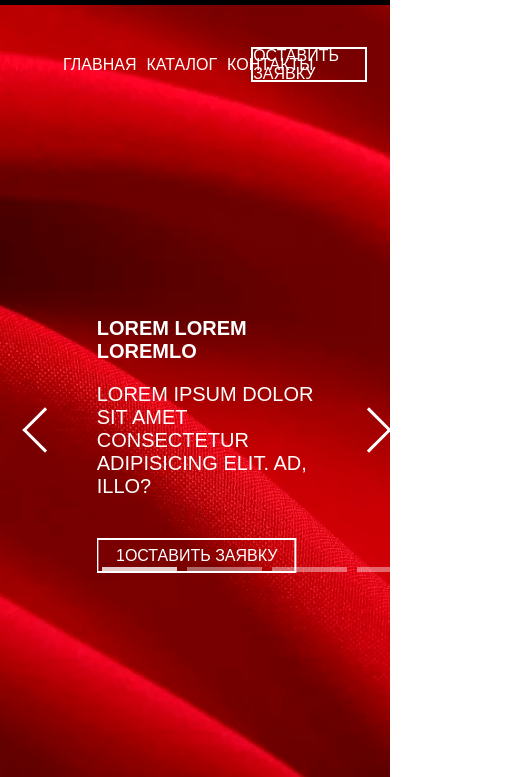
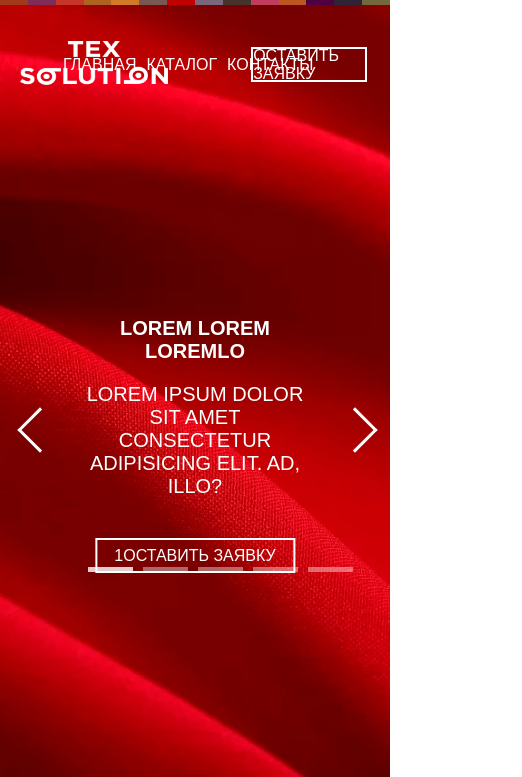
Before and after one commit to rzaevden/fabrics, a website: page src/index.html in a window 390 px wide. Shown: the top 777 px of the page, 522 px wide, since content can reach past the window. Drawn offline with nearby package versions, Linux system fonts and the light colour scheme; files that its build step writes are made by us from their sources; files whose address does not match are found by name.

Commit message:
Начало мобильной версии

```diff
--- a/src/index.html
+++ b/src/index.html
@@ -14,20 +14,20 @@
     <header class="header">
       <div class="multicolored__block">
         <ul class="multicolored__list">
-          <li class="multicolored__item"></li>
-          <li class="multicolored__item"></li>
-          <li class="multicolored__item"></li>
-          <li class="multicolored__item"></li>
-          <li class="multicolored__item"></li>
-          <li class="multicolored__item"></li>
-          <li class="multicolored__item"></li>
-          <li class="multicolored__item"></li>
-          <li class="multicolored__item"></li>
-          <li class="multicolored__item"></li>
-          <li class="multicolored__item"></li>
-          <li class="multicolored__item"></li>
-          <li class="multicolored__item"></li>
-          <li class="multicolored__item"></li>
+          <li class="multicolored__item multicolored__item_1"></li>
+          <li class="multicolored__item multicolored__item_2"></li>
+          <li class="multicolored__item multicolored__item_3"></li>
+          <li class="multicolored__item multicolored__item_4"></li>
+          <li class="multicolored__item multicolored__item_5"></li>
+          <li class="multicolored__item multicolored__item_6"></li>
+          <li class="multicolored__item multicolored__item_7"></li>
+          <li class="multicolored__item multicolored__item_8"></li>
+          <li class="multicolored__item multicolored__item_9"></li>
+          <li class="multicolored__item multicolored__item_10"></li>
+          <li class="multicolored__item multicolored__item_11"></li>
+          <li class="multicolored__item multicolored__item_12"></li>
+          <li class="multicolored__item multicolored__item_13"></li>
+          <li class="multicolored__item multicolored__item_14"></li>
         </ul>
       </div>
       <div class="container">
@@ -334,6 +334,9 @@
                 <div class="content__main-aboutcompany-pic">
                   <img src="./img/aboutcompany.png" alt="" class="content__main-aboutcompany-img">
                 </div>
+                <div class="through__button through__button_black mobile">
+                  <a href="#" class="through__link">оставить заявку</a>
+                </div>
                 <div class="content__main-aboutcompany-text_content">
                   <div class="content__main-aboutcompany-title">lorem</div>
                   <div class="content__main-aboutcompany-text">Lorem ipsum dolor, sit amet consectetur adipisicing elit.
--- a/src/scss/blocks.scss
+++ b/src/scss/blocks.scss
@@ -66,10 +66,6 @@
 .logo__pic {
     width: 9.25rem;
     height: 2.75rem;
-
-    @include phones {
-        display: none;
-    }
 }
 
 // multicolored block
@@ -89,6 +85,62 @@
     width: 8%;
     height: rem(5px);
     background: #000;
+
+    &_1 {
+        background: #a13a1a;
+    }
+
+    &_2 {
+        background: #7f2d58;
+    }
+
+    &_3 {
+        background: #c53529;
+    }
+
+    &_4 {
+        background: #ae641f;
+    }
+
+    &_5 {
+        background: #d27a26;
+    }
+
+    &_6 {
+        background: #775952;
+    }
+
+    &_7 {
+        background: #c30000;
+    }
+
+    &_8 {
+        background: #7b677c;
+    }
+
+    &_9 {
+        background: #46342c;
+    }
+
+    &_10 {
+        background: #c23d5d;
+    }
+
+    &_11 {
+        background: #bc5721;
+    }
+
+    &_12 {
+        background: #4f0040;
+    }
+
+    &_13 {
+        background: #2f2338;
+    }
+
+    &_14 {
+        background: #74693e;
+    }
 }
 
 .header__bottom {
@@ -121,6 +173,12 @@
     // margin-bottom: 50px;
     // margin-left: 50px;
     // margin-right: 50px;
+    margin-right: 2px;
+
+    @include phones {
+        align-items: center;
+        text-align: center;
+    }
 }
 
 .slider__item-content {
@@ -231,10 +289,23 @@
     &_reverse {
         flex-direction: row-reverse;
     }
+
+    @include phones {
+        &:first-child {
+            flex-direction: column;
+            align-items: center;
+        }
+    }
+
+
 }
 
 .content__main-aboutcompany-pic {
     width: rem(670px);
+
+    @include phones {
+        width: 100%;
+    }
 }
 
 .content__main-aboutcompany-img {
@@ -631,6 +702,10 @@
     -webkit-box-shadow: none;
     max-width: 80% !important;
     left: 5%;
+
+    @include phones {
+        left: 0;
+    }
 }
 
 .bx-prev {
@@ -650,6 +725,10 @@
     border-right: none;
     transform: rotate(-45deg);
     overflow: hidden;
+
+    @include phones {
+        left: -26%;
+    }
 }
 
 .bx-next {
@@ -669,12 +748,25 @@
     border-right: none;
     transform: rotate(-225deg);
     overflow: hidden;
+
+    @include phones {
+        left: 114%;
+    }
 }
 
 .bx-wrapper .bx-pager.bx-default-pager a {
     border-radius: 0 !important;
     background: rgba(#fff, 0.4);
+    width: 75px;
+    height: 5px;
+
+    @include phones {
+        width: 45px;
+        height: 5px;
+    }
 }
+
+
 
 .bx-wrapper
 .bx-pager
@@ -688,11 +780,6 @@ a.active,
 .bx-default-pager
 a:focus {
     background: rgba(#fff, 0.8);
-}
-
-.bx-wrapper .bx-pager.bx-default-pager a {
-    width: 75px;
-    height: 5px;
 }
 
 .bx-wrapper .bx-pager, .bx-wrapper .bx-controls-auto {
@@ -717,7 +804,7 @@ a:focus {
     //     // margin: 0 auto;
     // }
     .bx-wrapper .bx-pager, .bx-wrapper .bx-controls-auto {
-        width: 87%;
+        width: 100%;
     }
 
     .bx-wrapper .bx-controls-auto, .bx-wrapper .bx-pager {
--- a/src/scss/common/through-button.scss
+++ b/src/scss/common/through-button.scss
@@ -38,6 +38,13 @@
     }
 }
 
+.mobile {
+    display: none;
+    @include phones {
+        display: flex;
+    }
+}
+
 // .through__button {
 //     color: #fff;
 //     // padding: 5px 30px;
```
